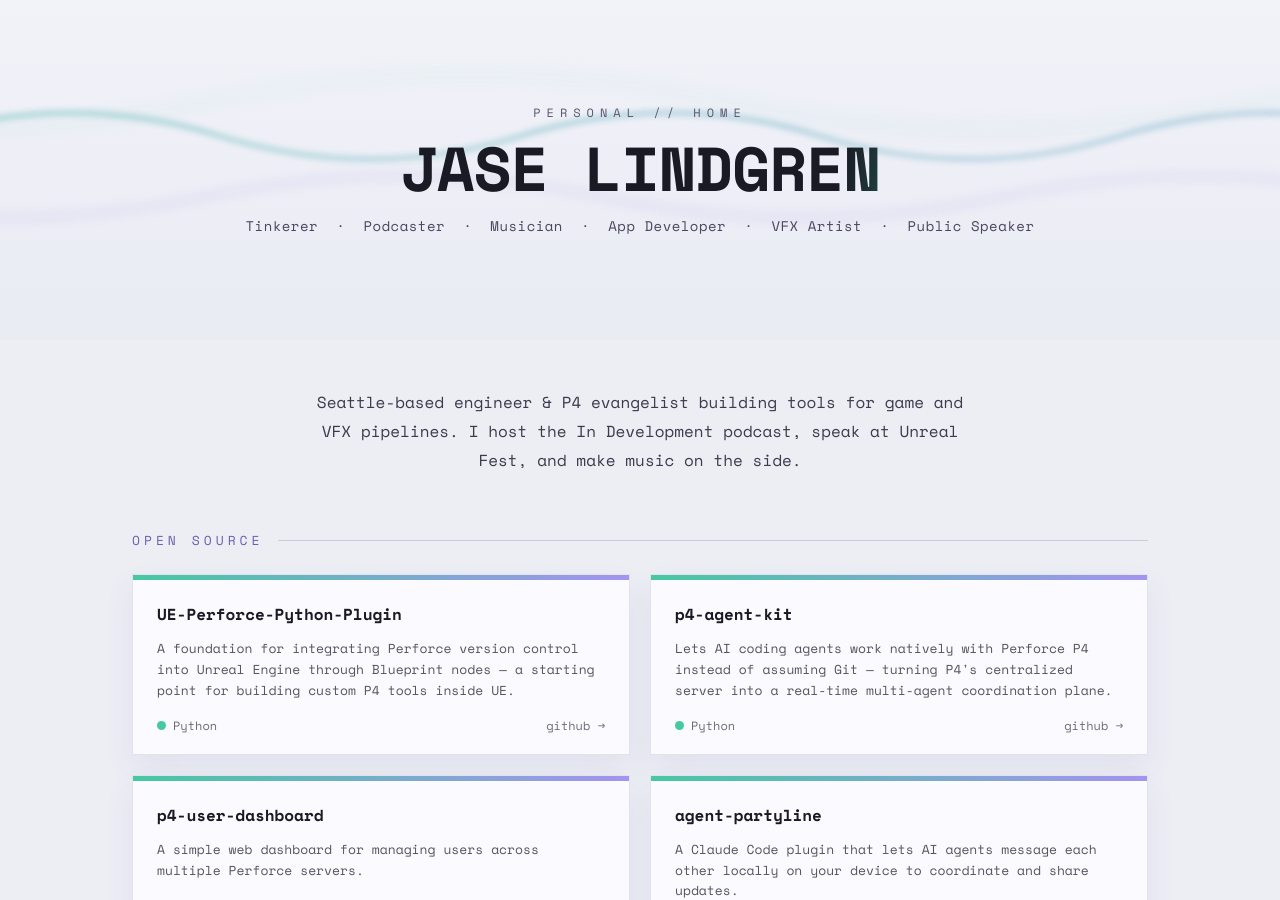
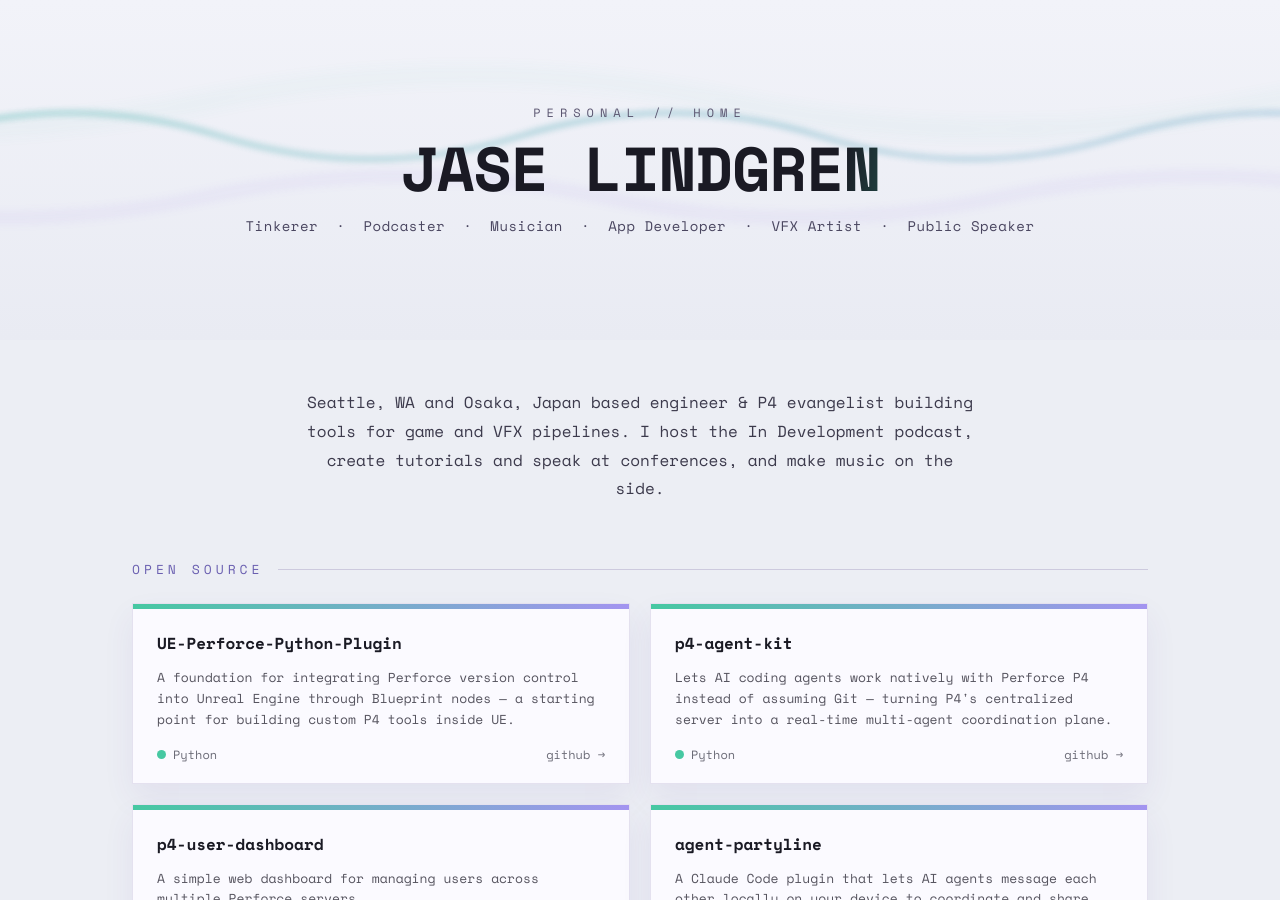
Before and after one commit to jase-perf/jase-perf.github.io, a Jekyll site: the page index.html, which Jekyll copies as it is, in a window 1280 px wide and 900 px high. Built offline with Jekyll 4.4.1, drawn with Linux system fonts in a browser that asks for light colours; some of the changed text lies outside the part shown.

Commit message:
Update headline: dual location + tutorials/conferences wording
- Intro: "Seattle, WA and Osaka, Japan based"; replace "speak at Unreal
  Fest" with "create tutorials and speak at conferences"
- Footer: "Seattle, WA & Osaka, Japan"

Co-Authored-By: Claude Opus 4.8 <noreply@anthropic.com>
Claude-Session: https://claude.ai/code/session_01J3wRoTAKwioM7YTSgRFNhd

```diff
--- a/index.html
+++ b/index.html
@@ -478,9 +478,10 @@
         <!-- intro -->
         <div class="intro-wrap">
           <p class="intro">
-            Seattle-based engineer &amp; P4 evangelist building tools for game
-            and VFX pipelines. I host the In Development podcast, speak at
-            Unreal Fest, and make music on the side.
+            Seattle, WA and Osaka, Japan based engineer &amp; P4 evangelist
+            building tools for game and VFX pipelines. I host the In Development
+            podcast, create tutorials and speak at conferences, and make music
+            on the side.
           </p>
         </div>
 
@@ -863,7 +864,7 @@
               >podcast</a
             >
           </div>
-          <div>© 2026 Jase Lindgren · Seattle, WA</div>
+          <div>© 2026 Jase Lindgren · Seattle, WA &amp; Osaka, Japan</div>
         </div>
       </div>
     </div>
```
